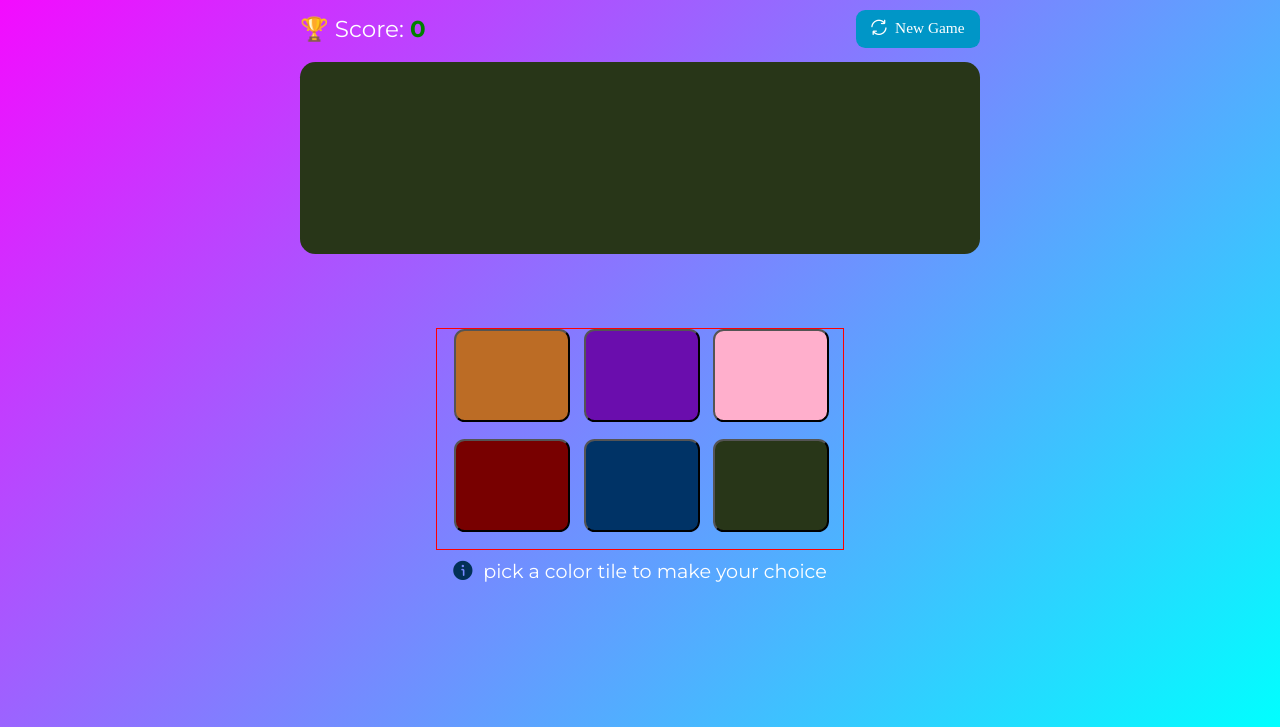
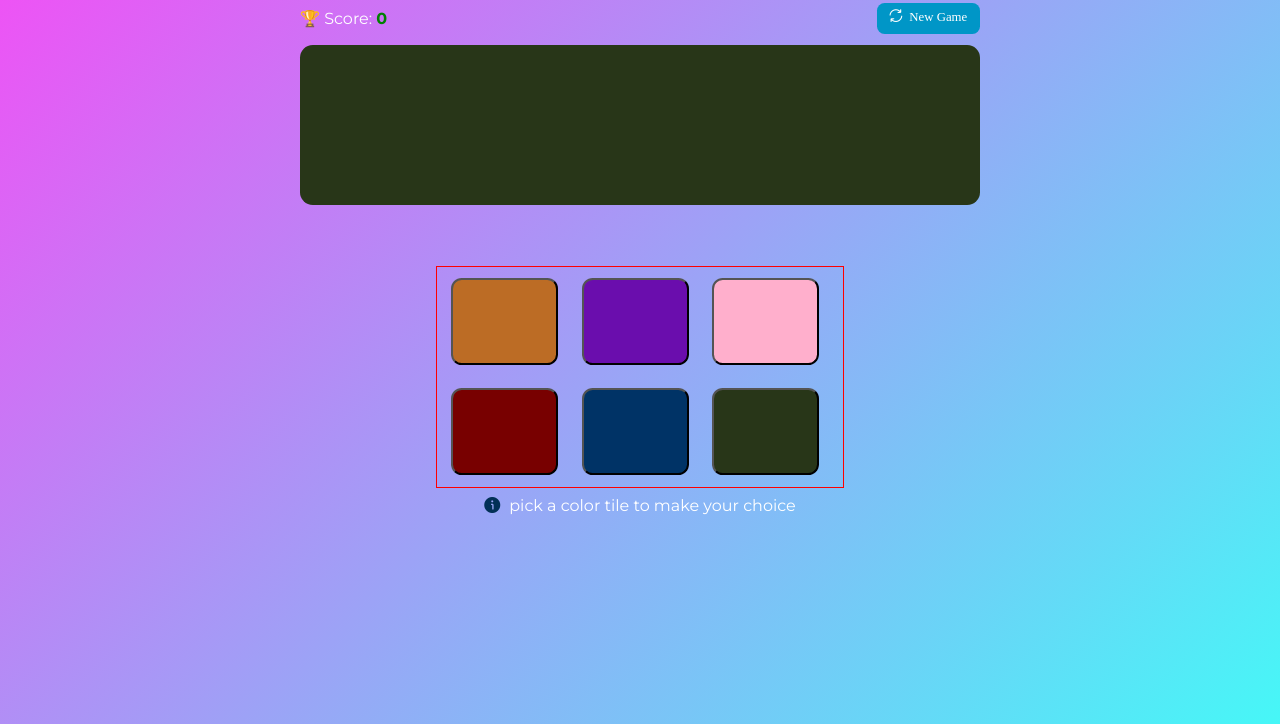
Before and after one commit to David-Zik/HNG-Color-Game, a plain HTML site: page index.html in a window 1280 px wide. Shown: the part 92-819 px from the top of the page. Drawn offline with nearby package versions, Linux system fonts and the light colour scheme; a web font is replaced by a local one.

Commit message:
initial commit

```diff
--- a/style.css
+++ b/style.css
@@ -12,17 +12,18 @@
 body {
   display: flex;
   justify-content: center;
-  align-items: center;
-  font-size: 1.2rem;
+  font-size: 1rem;
   font-optical-sizing: auto;
   height: 100vh;
   color: #ffffff;
-  background: linear-gradient(135deg, #ff00ff, #00ffff);
+  background: linear-gradient(135deg, #f54cf5, #46f7f7);
+  /* background: linear-gradient(135deg, #ff00ff, #00ffff); */
 }
 
 main {
   width: 95%;
   max-width: 550px;
+  margin-top: 0.7em;
 }
 
 h3 {
@@ -43,7 +44,7 @@ h3 {
 
 .score,
 .score[counter] {
-  font-size: 1.2em;
+  font-size: 1em;
 }
 
 .score .counter {
@@ -91,6 +92,7 @@ i {
   text-align: center;
   padding: 0.5em 0;
   margin: 0.8em 0;
+  border-radius: 0.8em;
 }
 
 .color-options-container {
@@ -99,11 +101,13 @@ i {
   display: grid;
   grid-template-columns: repeat(3, 1fr); /*3 columns */
   grid-template-rows: repeat(2, 100px); /* 2 rows */
+  padding-left: 0.8em;
+  align-items: center;
 }
 
 .color-option {
-  width: 8.7em;
-  height: 7em;
+  width: 8em;
+  height: 6.5em;
   border-radius: 0.8em;
 }
 
```
Also changed, not shown: 1 other file.
